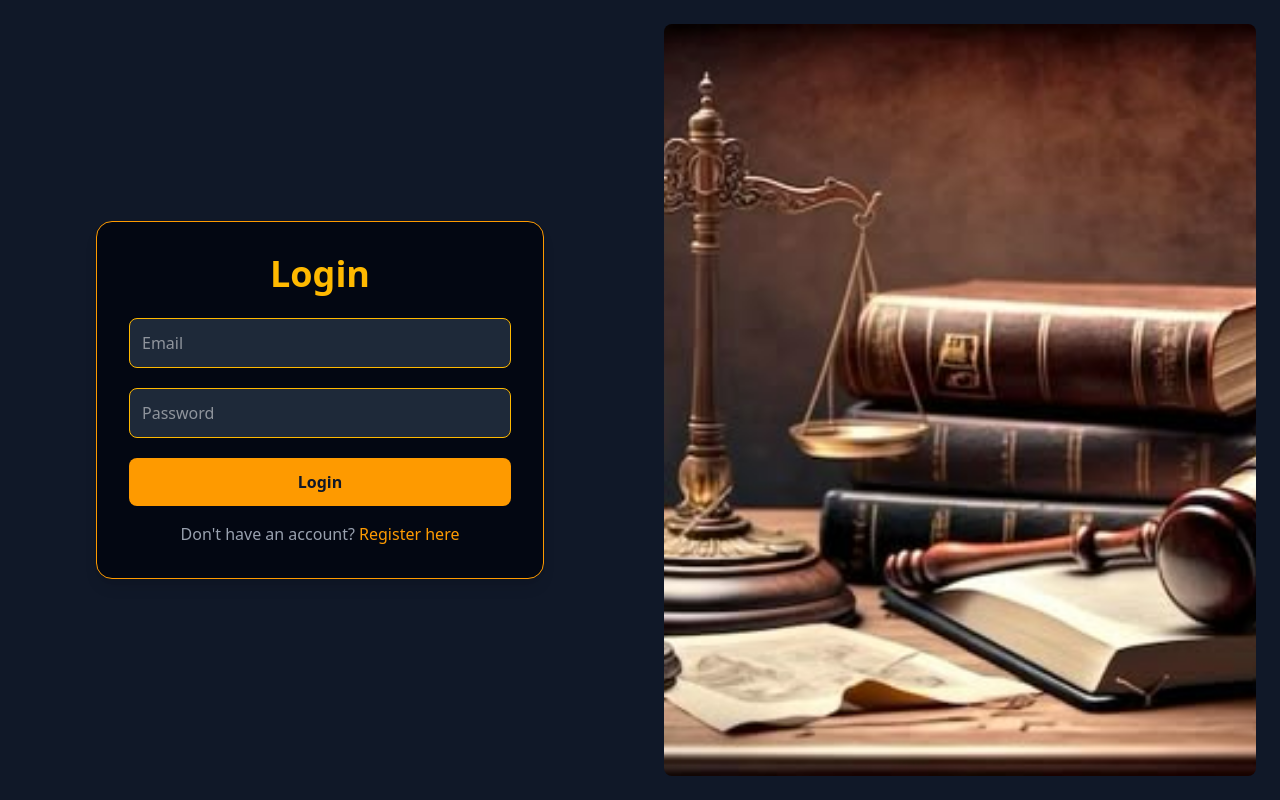
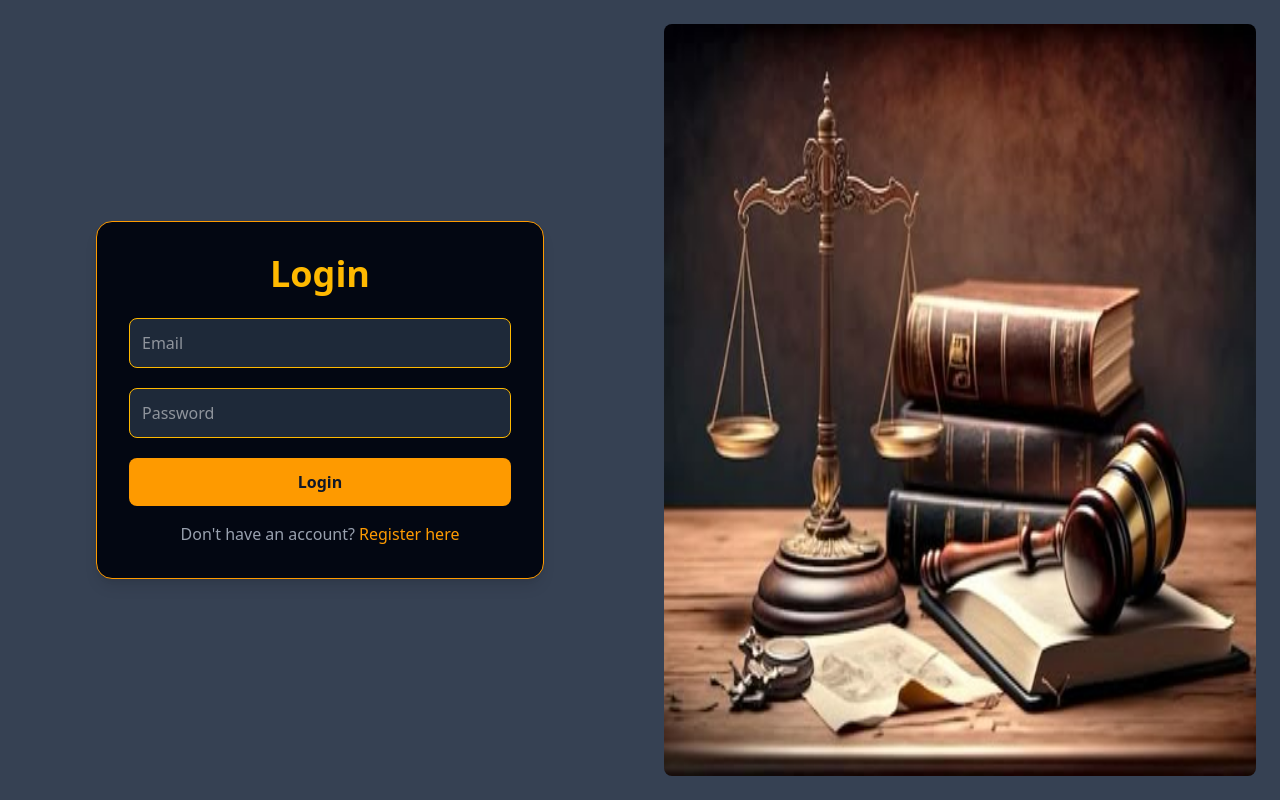
Before and after one commit to AhmadR90/Law-Firm, a React (Vite) app in the folder Frontend/: page / in a window 1280 px wide. Built offline with nearby package versions, Linux system fonts and the light colour scheme.

Commit message:
color changes

```diff
--- a/Frontend/src/components/Login.jsx
+++ b/Frontend/src/components/Login.jsx
@@ -37,7 +37,7 @@ const LoginForm = () => {
   };
 
   return (
-    <div className="flex min-h-screen bg-gray-900">
+    <div className="flex min-h-screen bg-gray-700">
       {/* Left Side - Form */}
       <div className="w-full md:w-1/2 flex justify-center items-center p-6">
         <div className="p-8 w-full max-w-md bg-gray-950 border border-amber-500 rounded-2xl shadow-lg">
@@ -80,7 +80,7 @@ const LoginForm = () => {
         <img
           src={LoginImage}
           alt="Login"
-          className="w-full h-auto md:h-full object-cover rounded-lg"
+          className="w-full h-auto md:h-full object-fit rounded-lg"
         />
       </div>
     </div>
--- a/Frontend/src/components/Registeration.jsx
+++ b/Frontend/src/components/Registeration.jsx
@@ -37,7 +37,7 @@ const RegistrationForm = () => {
   };
 
   return (
-    <div className="flex min-h-screen bg-gray-900">
+    <div className="flex min-h-screen bg-gray-700">
       {/* Left Side - Form */}
       <div className="w-full md:w-1/2 flex justify-center items-center p-6">
         <div className="p-8 w-full max-w-md bg-gray-950 border border-amber-500 rounded-2xl shadow-lg">
@@ -100,7 +100,7 @@ const RegistrationForm = () => {
         <img
           src={LoginImage}
           alt="Register"
-          className="w-full h-auto md:h-full object-cover rounded-lg"
+          className="w-full h-auto md:h-full object-fit rounded-lg"
         />
       </div>
     </div>
```
